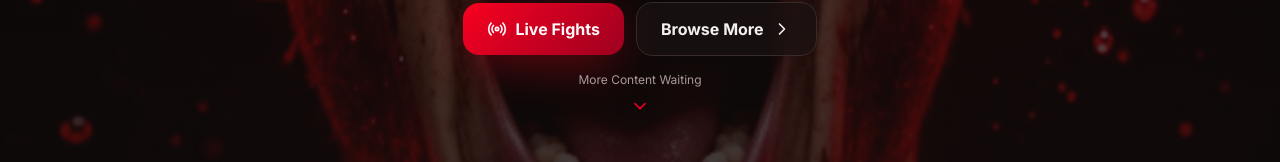
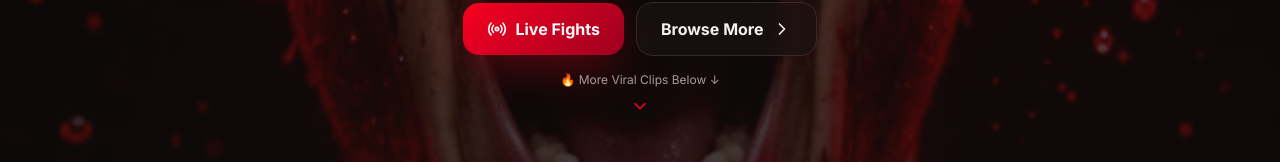
Before and after one commit to kafeelahmed-1/fightcamhub, a React (Vite) app: page / in a window 1280 px wide. Shown: the part 458-620 px from the top of the page. Built offline with nearby package versions, Linux system fonts and the light colour scheme.

Commit message:
heroline-upd

```diff
--- a/src/components/site/Hero.tsx
+++ b/src/components/site/Hero.tsx
@@ -119,7 +119,7 @@
 
           <div className="mt-6 flex justify-center">
             <button onClick={scrollToTarget} aria-label="Scroll to live" className="flex flex-col items-center gap-2 animate-bounce">
-              <p className="text-xs text-muted-foreground text-center">More Content Waiting</p>
+              <p className="text-xs text-muted-foreground text-center">🔥 More Viral Clips Below ↓</p>
               <ChevronDown className="h-5 w-5 text-primary" />
             </button>
           </div>
```
